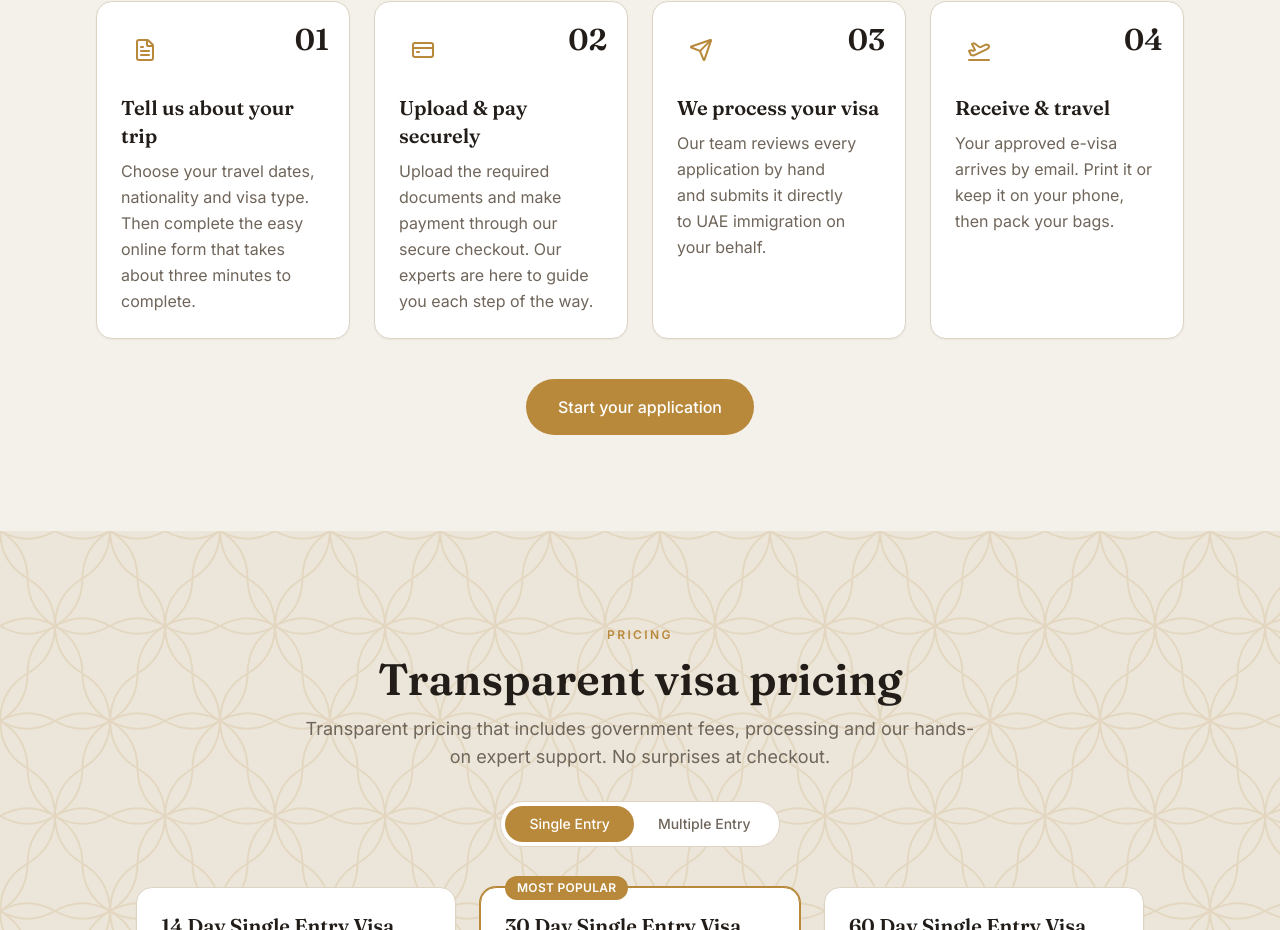
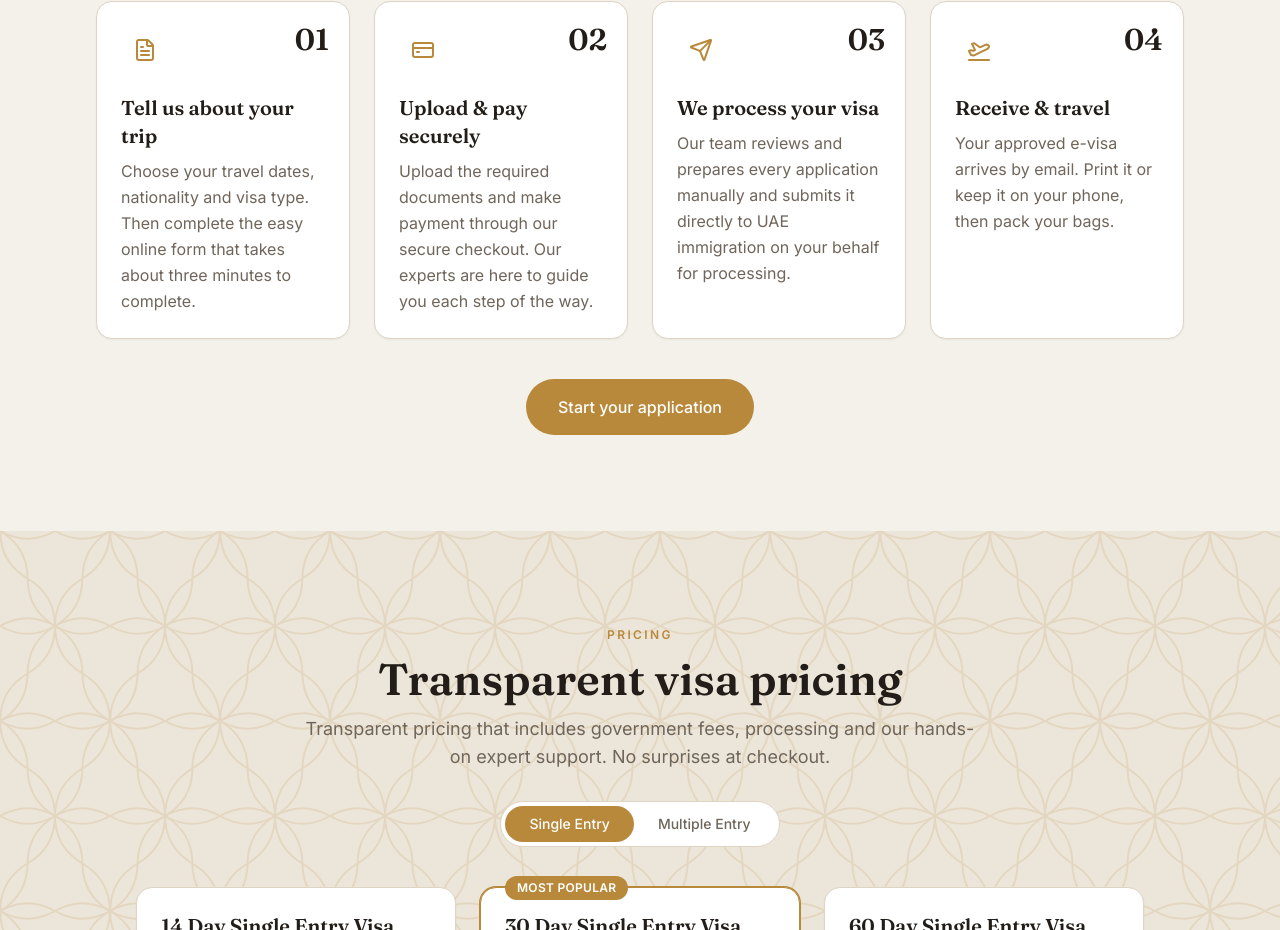
Before and after one commit to bvtonder1980-cmd/dubavisas, a Next.js app: page / in a window 1280 px wide. Shown: the part 2035-2965 px from the top of the page. Built offline with nearby package versions, Linux system fonts and the light colour scheme.

Commit message:
feat: enhance visa application review process description
Updated the body of the "We process your visa" step to clarify the manual review and preparation by our team.

Co-authored-by: bvtonder1980-cmd <275993852+bvtonder1980-cmd@users.noreply.github.com>

```diff
--- a/components/how-it-works.tsx
+++ b/components/how-it-works.tsx
@@ -16,7 +16,7 @@ const steps = [
   {
     icon: Send,
     title: "We process your visa",
-    body: "Our team reviews every application by hand and submits it directly to UAE immigration on your behalf.",
+    body: "Our team reviews and prepares every application manually and submits it directly to UAE immigration on your behalf for processing.",
   },
   {
     icon: PlaneTakeoff,
```
